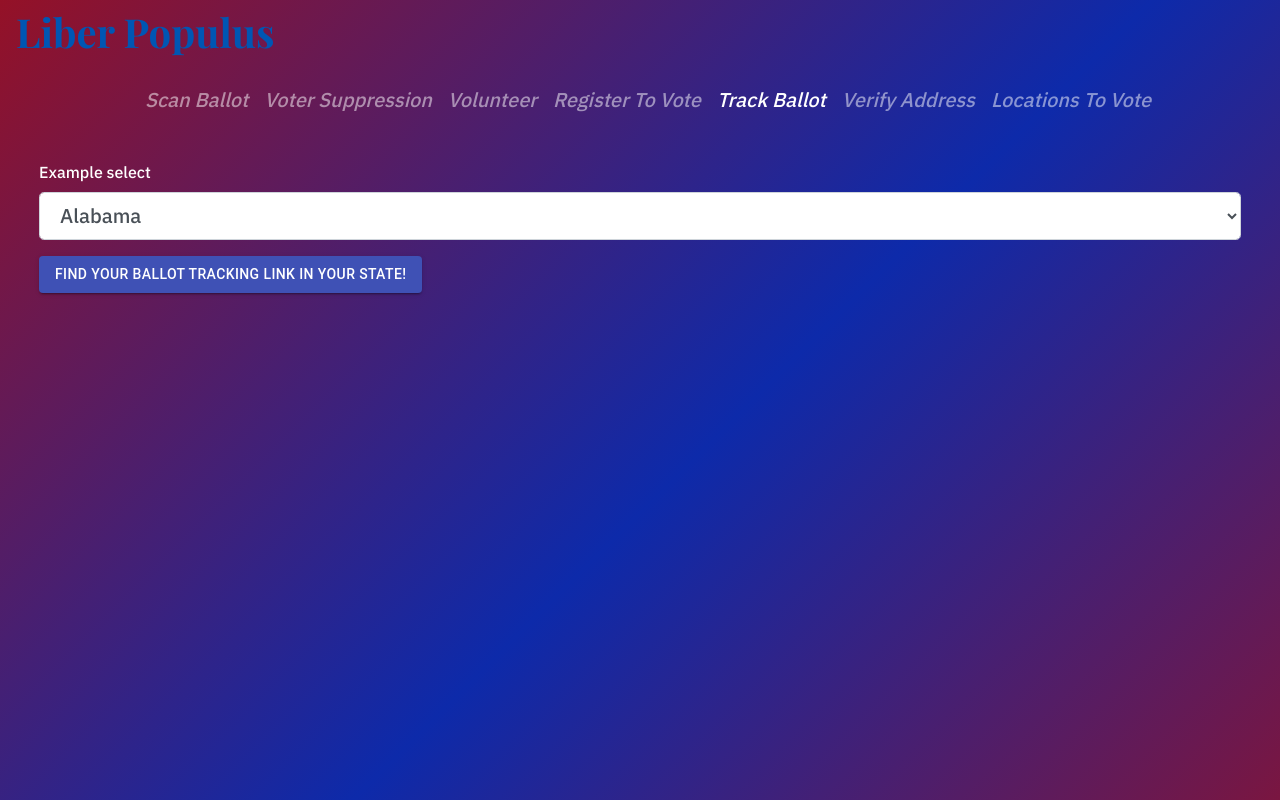
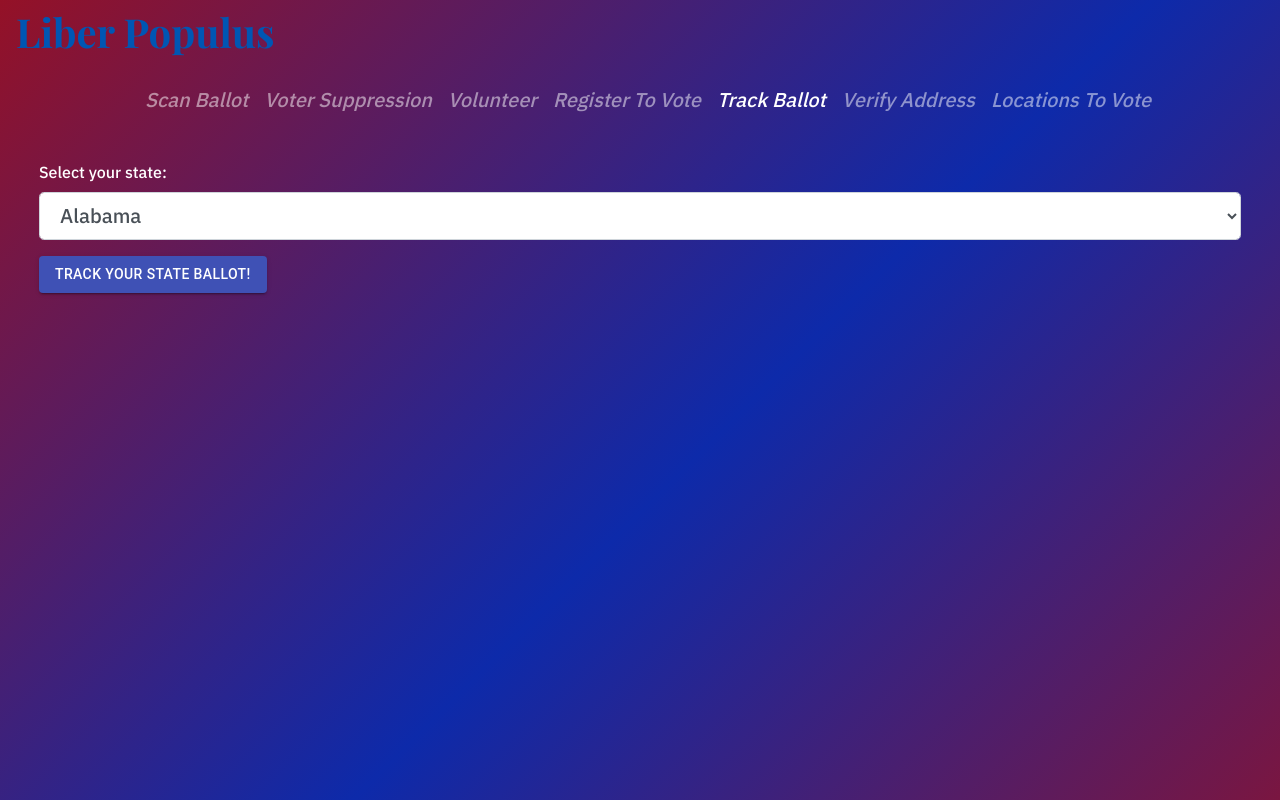
Before and after one commit to VerdantPanda/voter-app, a React (Create React App) app in the folder frontend/voter-app/: page /TrackBallot in a window 1280 px wide. Built offline with nearby package versions, Linux system fonts and the light colour scheme; what google-maps-react would draw is missing.

Commit message:
aesthetic edits

```diff
--- a/frontend/voter-app/src/components/AddressVerification.component.js
+++ b/frontend/voter-app/src/components/AddressVerification.component.js
@@ -34,7 +34,7 @@ export default class AddressVerification extends Component {
   render() {
     return (
       <div>
-        <p>Enter Your Address</p>
+        <p>Enter Your Address:</p>
         {/*TODO: Consider replacing whith AutoComplete from Material UI instead(has already been imported via npm install.)  */}
         <Form>
         <Form.Group controlId="formGridAddress1">
--- a/frontend/voter-app/src/components/LocationsToVote.component.js
+++ b/frontend/voter-app/src/components/LocationsToVote.component.js
@@ -29,7 +29,7 @@ const LocationsToVote  = () => {
     <div>
         <Form>
           <Form.Group controlId="stateSelector">
-            <Form.Label>Example select</Form.Label>
+            <Form.Label>Select your state:</Form.Label>
             <Form.Control as="select" size="lg" onChange={handleChange}>
               {list}
             </Form.Control>
--- a/frontend/voter-app/src/components/RegisterToVote.component.js
+++ b/frontend/voter-app/src/components/RegisterToVote.component.js
@@ -38,7 +38,7 @@ export default class RegisterToVote extends Component {
         {/*TODO: Consider replacing whith AutoComplete from Material UI instead(has already been imported via npm install.)  */}
         <Form>
           <Form.Group controlId="stateSelector">
-            <Form.Label>Example select</Form.Label>
+            <Form.Label>Select your state:</Form.Label>
             <Form.Control as="select" size="lg" onChange={this.handleChange}>
               {list}
             </Form.Control>
--- a/frontend/voter-app/src/components/TrackBallot.component.js
+++ b/frontend/voter-app/src/components/TrackBallot.component.js
@@ -29,7 +29,7 @@ const TrackBallot  = () => {
 
         <Form>
           <Form.Group controlId="stateSelector">
-            <Form.Label>Example select</Form.Label>
+            <Form.Label>Select your state:</Form.Label>
             <Form.Control as="select" size="lg" onChange={handleChange}>
               {list}
             </Form.Control>
@@ -43,7 +43,7 @@ const TrackBallot  = () => {
         target="_blank"
         color="primary"
       >
-        Find your ballot tracking link in {state ?? "your state"}!
+        Track your {state ?? "state"} ballot!
       </Button>
 
       </div>
```
